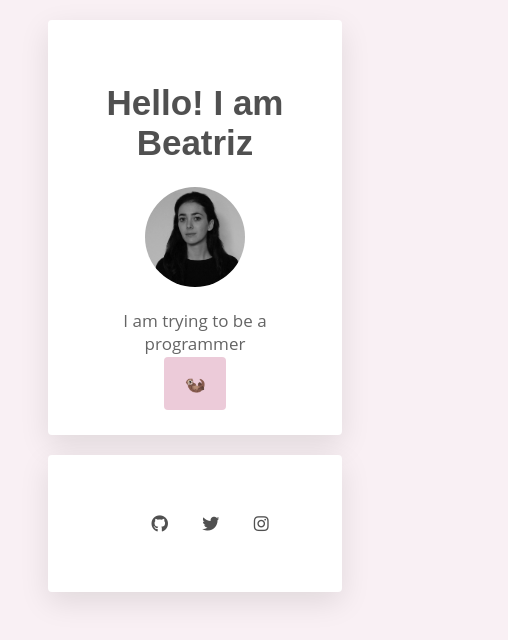
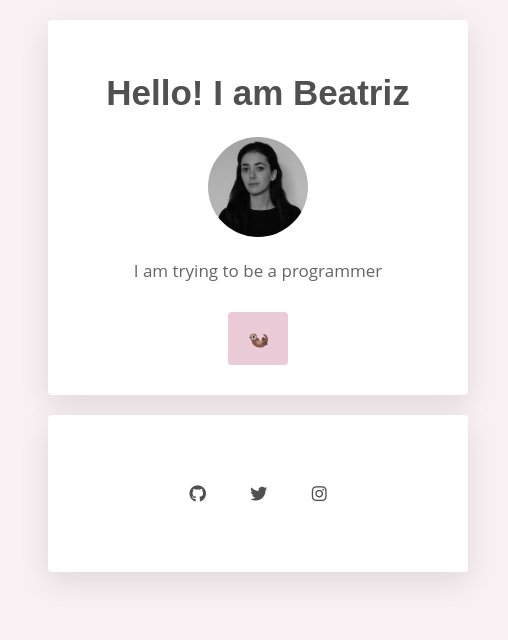
Before and after one commit to BeatrizGalindo/profile, a plain HTML site: page index.html in a window 390 px wide. Shown: the whole page, 508 px wide, since content can reach past the window. Drawn offline with Linux system fonts and the light colour scheme.

Commit message:
profile changes

```diff
--- a/index.html
+++ b/index.html
@@ -9,7 +9,8 @@
 </head>
 
 <body>
-  <div id="introduction">
+  <div class= "container">
+    <div class="card-white">
       <h1><span>Hello! I am Beatriz</span></h1>
 
       <img src="images/BeatrizGalindo.jpg" alt="A picture of BeatrizGalindo" id="logo">
@@ -21,14 +22,14 @@
       <a href="https://www.youtube.com/watch?v=o0OyhHeelyo" target="_blank" class="btn">🦦</a>
     </div>
 
-  <div>
+    <div class="card-white">
       <ul class="list-inline">
         <li><a href="https://github.com" target="_blank"><i class="fab fa-github social-icon"></i></a></li>
         <li><a href="https://twitter.com/elonmusk" target="_blank"><i class="fab fa-twitter social-icon"></i></a></li>
         <li><a href="https://www.instagram.com/elonmusk/" target="_blank"><i class="fab fa-instagram social-icon"></i></a></li>
       </ul>
     </div>
-
+  </div>
 
 </body>
 </html>
--- a/style.css
+++ b/style.css
@@ -39,20 +39,28 @@ a:hover{
   box-shadow: 0 10px 30px rgba(0,0,0,.3);
 }
 
-div {
+.container {
+  width: 500px;   /* This sets the width */
+  margin: 0 auto; /* This automatically sets left/right margins */
+}
+
+.card-white {
   background: white;                         /* White background */
-  padding: 40px;                             /* Internal space */
+  padding: 30px;                             /* Internal space */
   border-radius: 4px;                        /* Small radius */
   box-shadow: 0 10px 30px rgba(0,0,0,.1);    /* Light shadow */
   margin: 20px 40px 20px 40px;
 }
 
 .btn {
+    display: block;
+    width: 20px;
     background-color: #eccbd9;
     color: white;
     padding: 15px 20px;
     border-radius: 4px;
-    margin: 50px 50px 50px 50px;
+    margin: 30px auto;
+    margin-bottom: 0px;
 
 }
 
@@ -72,24 +80,5 @@ div {
 .list-inline li {
   display: inline-block;
   list-style: none;
-  padding-inline-start: 30px;
+  margin: 20px;
 }
-
-@media (max-width: 960px) {
-  /* For a screen < 960px, this CSS will be read */
-  .container {
-    width: 700px;
-  }
-}
-@media (max-width: 720px) {
-  /* For a screen < 720px, this CSS will be read */
-  .container {
-    width: 500px;
-  }
-}
-@media (max-width: 540px) {
-  /* For a screen < 540px, this CSS will be read */
-  .container {
-    width: 300px;
-  }
-}
```
Lines whose indentation alone changed are shown as unchanged.
